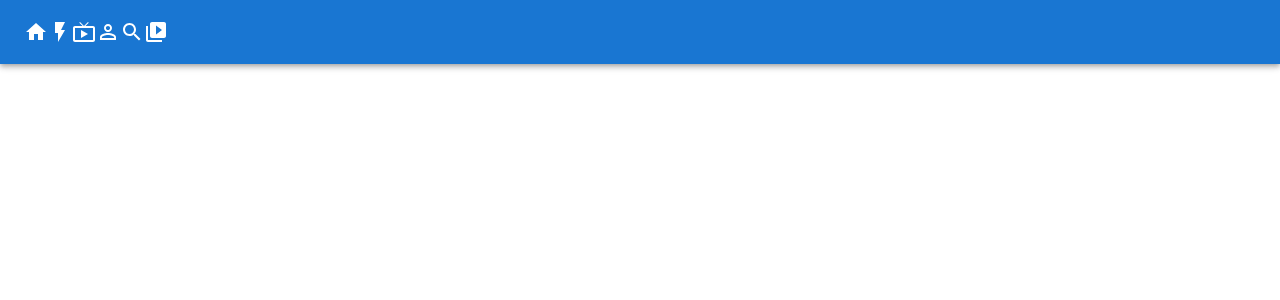
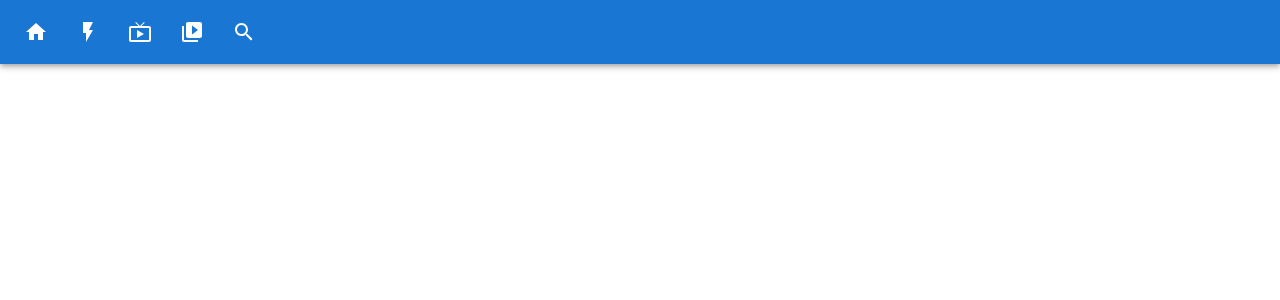
Before and after one commit to lukepickard18/jeff-movie, a React (Create React App) app in the folder luke-movie/: page / in a window 1280 px wide. Shown: the top 300 px of the page. Built offline with nearby package versions, Linux system fonts and the light colour scheme.

Commit message:
After messing around with a bunch of different ways of css I just am starting with the built in in-line styling

```diff
--- a/luke-movie/package.json
+++ b/luke-movie/package.json
@@ -13,6 +13,7 @@
     "@testing-library/user-event": "^13.5.0",
     "react": "^18.2.0",
     "react-dom": "^18.2.0",
+    "react-jss": "^10.9.2",
     "react-scripts": "5.0.1",
     "web-vitals": "^2.1.4"
   },
--- a/luke-movie/src/App.js
+++ b/luke-movie/src/App.js
@@ -4,7 +4,9 @@ import Header from './components/Header';
 
 function App() {
   return (
-    <Header />
+    <div className="App">
+      <Header/>
+    </div>
   );
 }
 
--- /dev/null
+++ b/luke-movie/src/components/Header.css
@@ -0,0 +1,14 @@
+/* .header {
+  box-sizing: border-box;
+  width: 100%;
+  height: 100px;
+  background-color: aqua;
+
+}
+.icons {
+  display: flex;
+  justify-content: space-between;
+  align-items: center;
+  height: 100%;
+  fontSize: 100%;
+} */
--- a/luke-movie/src/components/Header.js
+++ b/luke-movie/src/components/Header.js
@@ -9,37 +9,78 @@ import LiveTvIcon from '@mui/icons-material/LiveTv';
 import PersonOutlineIcon from '@mui/icons-material/PersonOutline';
 import SearchIcon from '@mui/icons-material/Search';
 import VideoLibraryIcon from '@mui/icons-material/VideoLibrary';
+import { ForwardRef } from 'react';
+import { createUseStyles } from "react-jss";
+import { makeStyles } from '@mui/material';
+
+import './Header.css';
 
 export default function Header() {
+    const classes = useStyles();
+
     return (
+        <div className={classes.root}>
         <AppBar position="static">
             <Toolbar>
-            <HomeIcon
-            size="xlarge"
-            edge="start">
+            <IconButton
+                size="large"
+                edge="start"
+                color="inherit"
+                aria-label="menu"
+                sx={{ mr: 2 }}
+            >
                 <HomeIcon />
-            </HomeIcon>
-            <FlashOnIcon
-            size="xlarge">
+            </IconButton>
+            <IconButton
+                size="large"
+                edge="start"
+                color="inherit"
+                aria-label="menu"
+                sx={{ mr: 2 }}
+            >
                 <FlashOnIcon />
-            </FlashOnIcon>
-            <LiveTvIcon
-            size="xlarge">
+            </IconButton>
+            <IconButton
+                size="large"
+                edge="start"
+                color="inherit"
+                aria-label="menu"
+                sx={{ mr: 2 }}
+            >
                 <LiveTvIcon />
-            </LiveTvIcon>
-            <PersonOutlineIcon
-            size="xlarge">
-            <PersonOutlineIcon />
-            </PersonOutlineIcon>
-            <SearchIcon
-            size="xlarge">
+            </IconButton>
+            <IconButton
+                size="large"
+                edge="start"
+                color="inherit"
+                aria-label="menu"
+                sx={{ mr: 2 }}
+            >
+                <VideoLibraryIcon />
+            </IconButton>
+            <IconButton
+                size="large"
+                edge="start"
+                color="inherit"
+                aria-label="menu"
+                sx={{ mr: 2 }}
+            >
                 <SearchIcon />
-            </SearchIcon>
-            <VideoLibraryIcon
-            size="xlarge">
-            <VideoLibraryIcon />
-            </VideoLibraryIcon>
+            </IconButton>
             </Toolbar>
         </AppBar>
+        </div>
     );
     }
+
+const useStyles = createUseStyles({
+    root: {
+        flexGrow: 1,
+    },
+    menuButton: {
+        marginRight: 2,
+    },
+    title: {
+        flexGrow: 1,
+    },
+});
```
Also changed, not shown: 1 other file (tests, documents, lock files or other folders). Lines whose indentation alone changed are shown as unchanged.
